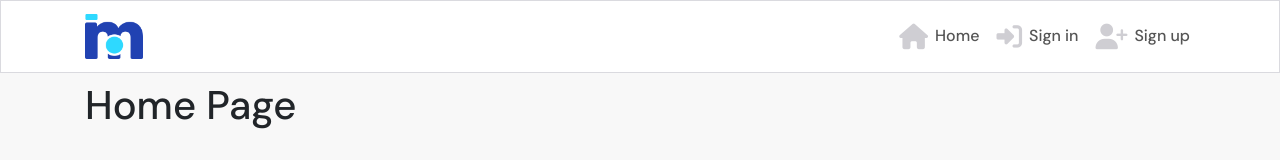
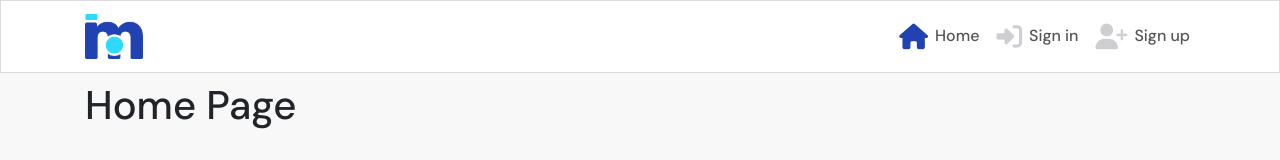
Before and after one commit to Gareth-McGirr/moments, a React (Create React App) app: page / in a window 1280 px wide. Shown: the top 160 px of the page. Built offline with nearby package versions, Linux system fonts and the light colour scheme.

Commit message:
update NavBar.js with active class

```diff
--- a/src/App.js
+++ b/src/App.js
@@ -12,6 +12,7 @@ function App() {
           <Route exact path="/" render={() => <h1>Home Page</h1>} />
           <Route exact path="/signin" render={() => <h1>Sign in</h1>} />
           <Route exact path="/signup" render={() => <h1>Sign up</h1>} />
+          <Route render={() => <p>Page not found!</p>} />
         </Switch>
       </Container>
     </div>
--- a/src/components/NavBar.js
+++ b/src/components/NavBar.js
@@ -17,13 +17,26 @@ const NavBar = () => {
             <Navbar.Toggle aria-controls="basic-navbar-nav" />
             <Navbar.Collapse id="basic-navbar-nav">
             <Nav className="ml-auto text-left">
-                <NavLink className={styles.NavLink} to="/">
+                <NavLink
+                    exact
+                    className={styles.NavLink}
+                    activeClassName={styles.Active}
+                    to="/"
+                >
                     <i className='fas fa-home'></i>Home
                 </NavLink>
-                <NavLink className={styles.NavLink} to="/signin">
-                <i className='fas fa-sign-in-alt'></i>Sign in
+                <NavLink
+                    className={styles.NavLink}
+                    activeClassName={styles.Active}
+                    to="/signin"
+                >
+                    <i className='fas fa-sign-in-alt'></i>Sign in
                 </NavLink>
-                <NavLink className={styles.NavLink} to="/signup">
+                <NavLink
+                    className={styles.NavLink}
+                    activeClassName={styles.Active}
+                    to="/signup"
+                >
                     <i className='fas fa-user-plus'></i>Sign up
                 </NavLink>
             </Nav>
```
